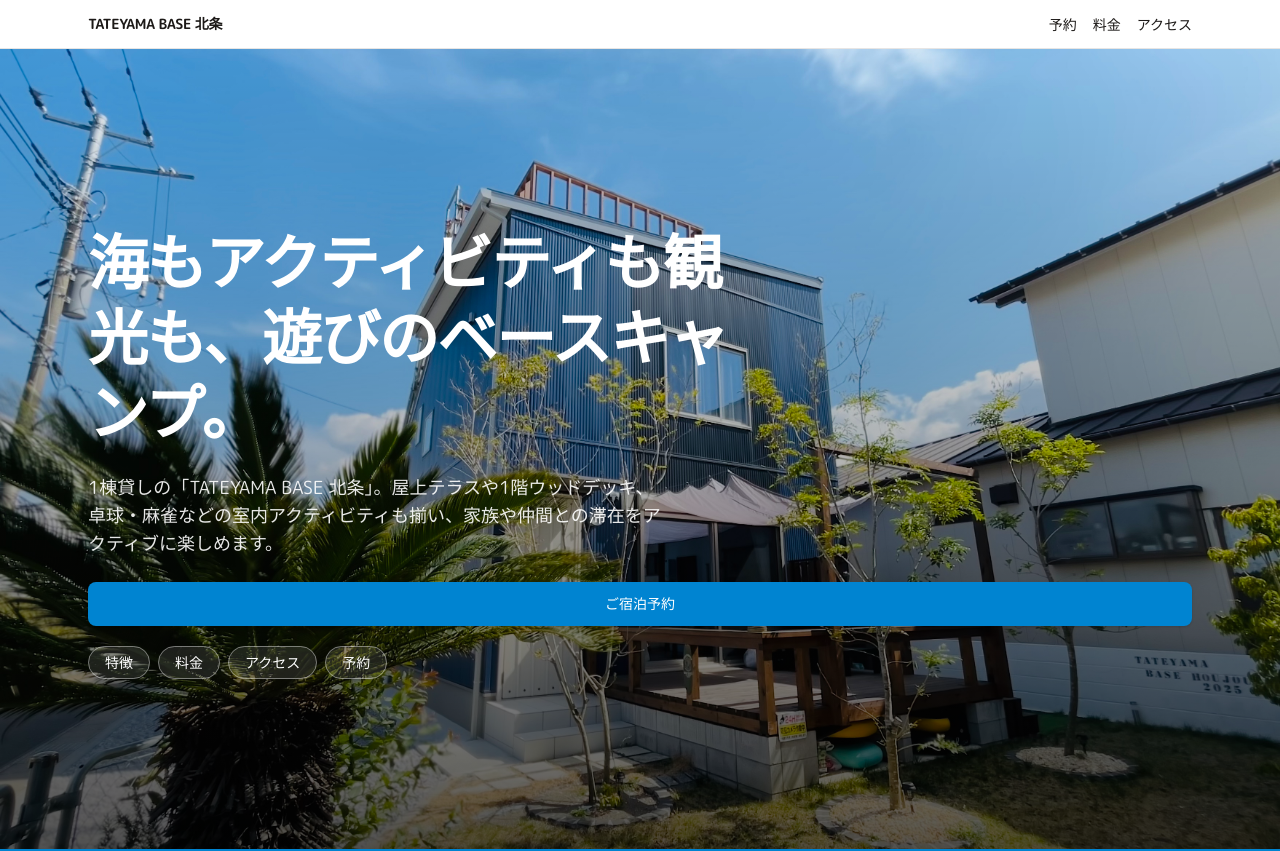
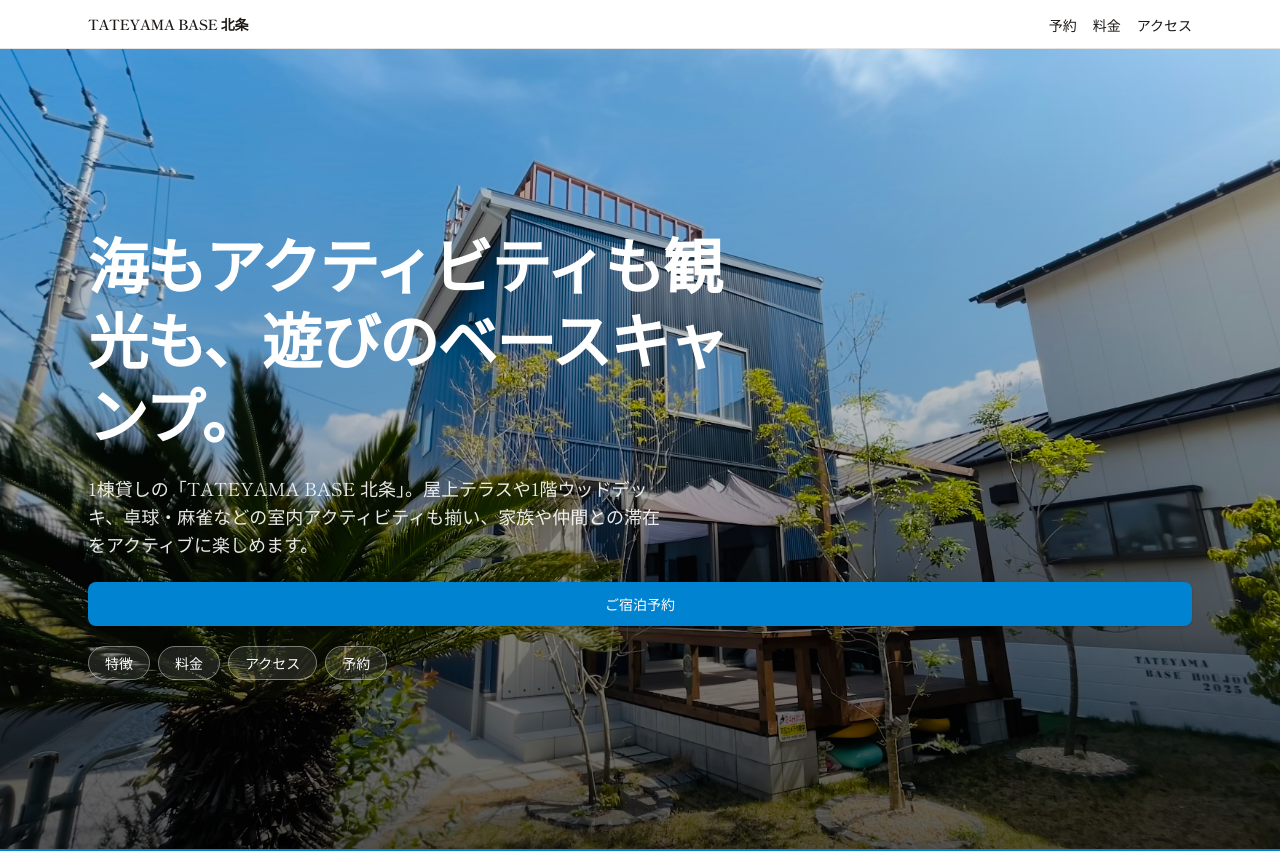
Before and after one commit to 42kharuya/TATEYAMA_BASE_HOUJOU, a Next.js app: page / in a window 1280 px wide. Shown: the top 851 px of the page. Built offline with nearby package versions, Linux system fonts and the light colour scheme; no server answers.

Commit message:
fix(font): M PLUS Rounded 1c → Shippori Mincho に変更
繊細な明朝体でリゾート・高級感を演出する方向に修正。
weight: 400/600/700 を指定。

```diff
--- a/app/globals.css
+++ b/app/globals.css
@@ -34,8 +34,8 @@
 @theme inline {
   --color-background: var(--background);
   --color-foreground: var(--foreground);
-  /* --font-mplus-rounded は layout.tsx で CSS 変数として注入される */
-  --font-sans: var(--font-mplus-rounded);
+  /* --font-shippori-mincho は layout.tsx で CSS 変数として注入される */
+  --font-sans: var(--font-shippori-mincho);
 }
 
 @media (prefers-color-scheme: dark) {
@@ -48,5 +48,5 @@
 body {
   background: var(--background);
   color: var(--foreground);
-  /* フォントは layout.tsx で設定した M PLUS Rounded 1c を font-sans 経由で適用するため、ここでは指定しない */
+  /* フォントは layout.tsx で設定した Shippori Mincho を font-sans 経由で適用するため、ここでは指定しない */
 }
--- a/app/layout.tsx
+++ b/app/layout.tsx
@@ -1,17 +1,17 @@
 import type { Metadata } from "next";
-// M PLUS Rounded 1c: 丸みのある字体でリゾート・宿泊系サイトに向くフォント
-// 参考: https://fonts.google.com/specimen/M+PLUS+Rounded+1c
-import { M_PLUS_Rounded_1c } from "next/font/google";
+// Shippori Mincho: 繊細な明朝体。和の上品さ・高級リゾート感を演出するセリフ体
+// 参考: https://fonts.google.com/specimen/Shippori+Mincho
+import { Shippori_Mincho } from "next/font/google";
 import "./globals.css";
 import { Footer } from "./_components/Footer";
 import { Header } from "./_components/Header";
 
 // display: "swap" → フォント未読込み中は代替フォントを表示し、読み込み完了後に切り替える（表示の安定性向上）
 // preload: false  → 日本語フォントはファイルサイズが大きいため、先読みせず必要な文字だけ遅延ロードする
-const mPlusRounded = M_PLUS_Rounded_1c({
-  variable: "--font-mplus-rounded",
+const shipporiMincho = Shippori_Mincho({
+  variable: "--font-shippori-mincho",
   subsets: ["latin"],
-  weight: ["400", "500", "700"],
+  weight: ["400", "600", "700"],
   display: "swap",
   preload: false,
 });
@@ -28,7 +28,7 @@ export default function RootLayout({
   children: React.ReactNode;
 }>) {
   return (
-    <html lang="ja" className={`${mPlusRounded.variable} h-full antialiased`}>
+    <html lang="ja" className={`${shipporiMincho.variable} h-full antialiased`}>
       {/* bg-stone-50: 砂浜のオフホワイト（Issue #23 ブランドカラー導入）
            text-stone-900: 読みやすい濃いテキスト */}
       <body className="flex min-h-full flex-col bg-stone-50 font-sans text-stone-900 dark:bg-black dark:text-zinc-50">
```
